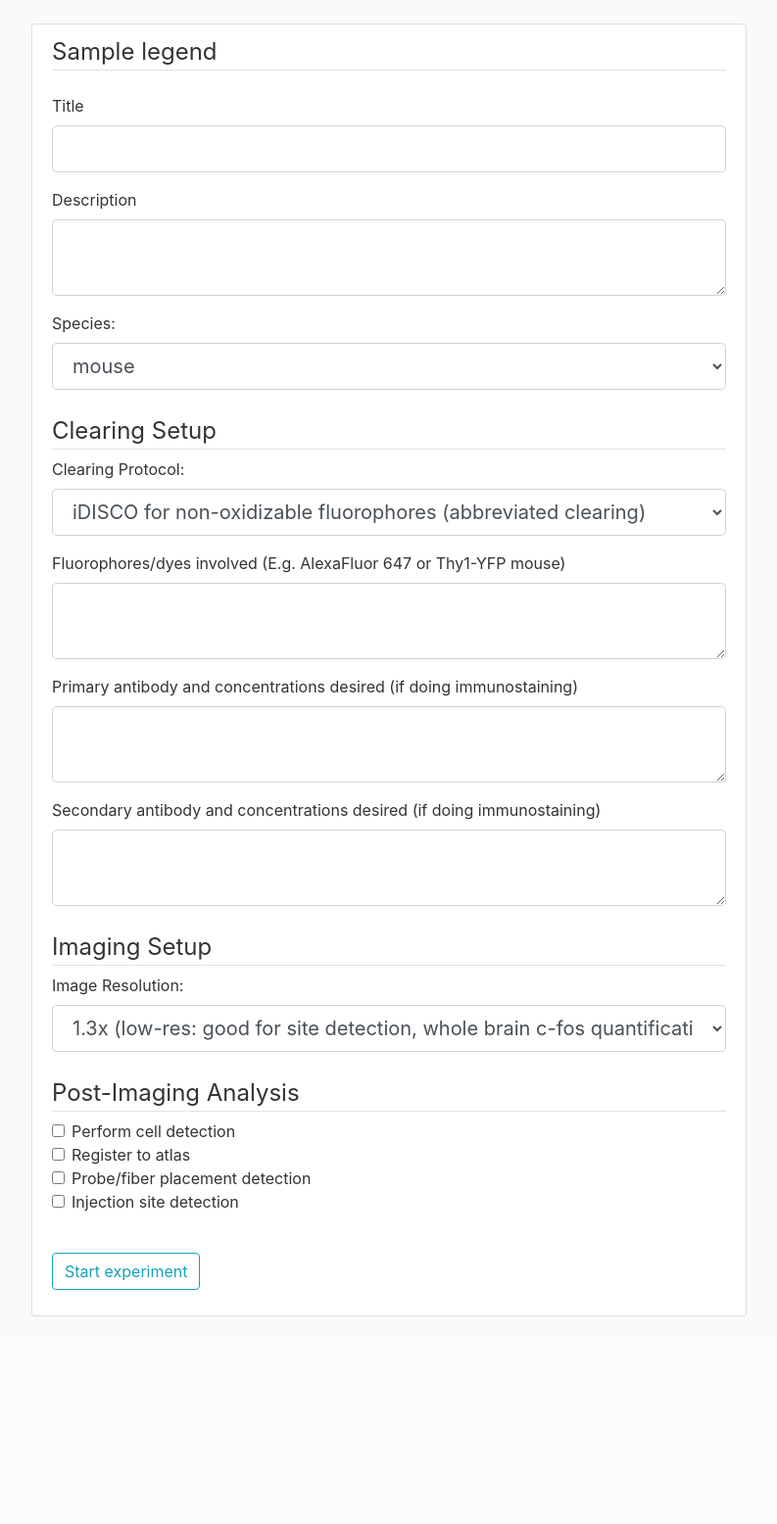
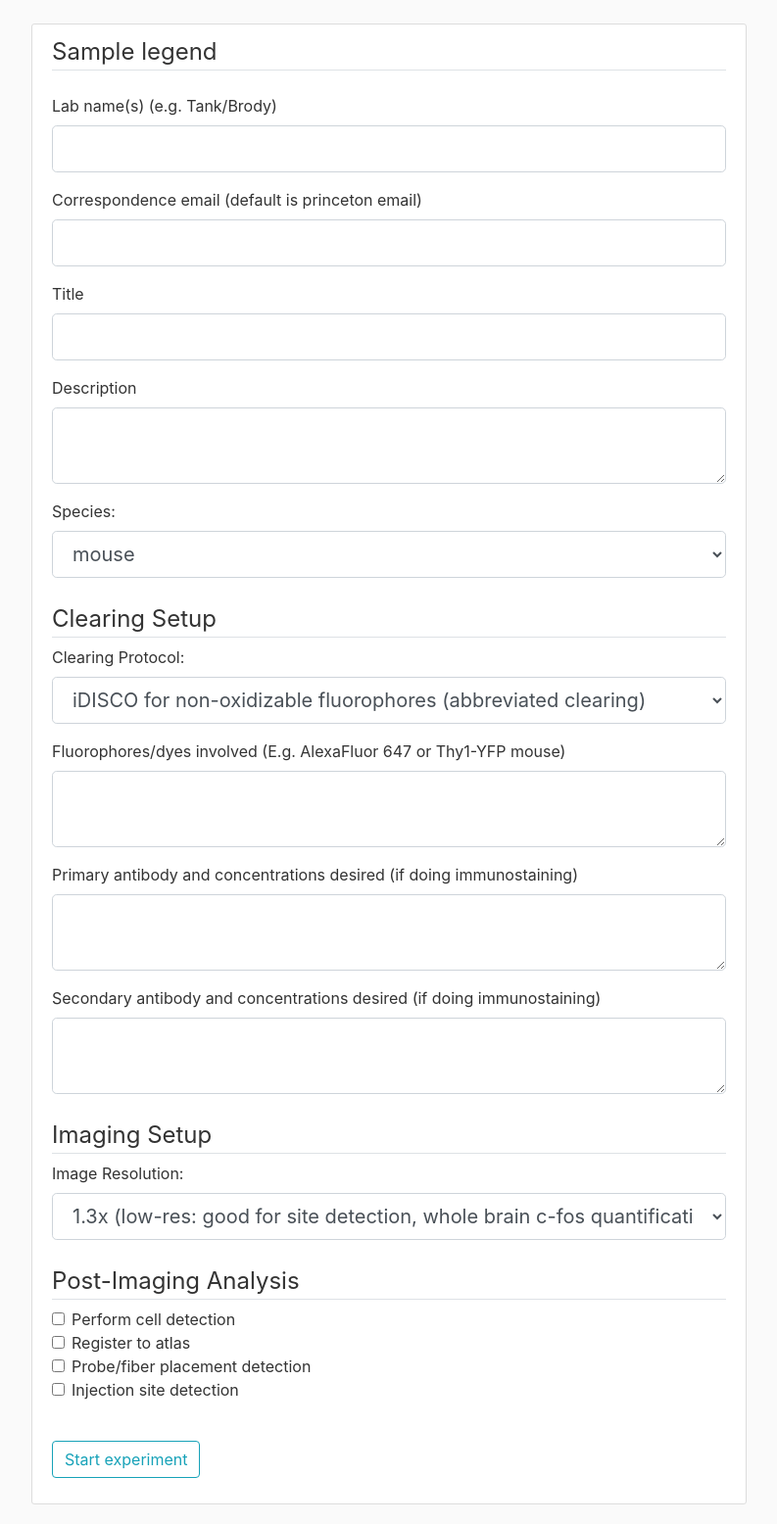
Before and after one commit to BrainCOGS/lightserv, a Flask app: template lightserv/templates/experiments/create_exp.html in a window 1280 px wide. Shown: the part 56-1612 px from the top of the page at 98% size, without its empty margins (53-846 px from the left). Before the commit the page ends 1400 px from the top, so only its background shows below. Run offline with Flask 2, Linux system fonts and the light colour scheme; the template is opened without the code that fills it: values that come from a table or form of the project are taken from there, most other values are stand-ins (such as "Sample title", 1, 10 or a date in 2020); parts of the project's set-up code (start-up, migrations or seed data) failed here and were passed over; some libraries are stand-ins or nearby versions.

Commit message:
add labname and correspondence email to experiment table; email -> princeton_email in user table

```diff
--- a/lightserv/experiments/forms.py
+++ b/lightserv/experiments/forms.py
@@ -1,13 +1,16 @@
 from flask_wtf import FlaskForm
 from wtforms import StringField, SubmitField, TextAreaField, SelectField, BooleanField
-from wtforms.validators import DataRequired, Length, InputRequired, ValidationError
+from wtforms.validators import DataRequired, Length, InputRequired, ValidationError, Email
 # from lightserv.models import Experiment
 
 class ExpForm(FlaskForm):
 	""" The form for requesting a new experiment/dataset """
-
 	title = StringField('Title',validators=[DataRequired(),Length(max=100)])
 	description = TextAreaField('Description',validators=[DataRequired(),Length(max=250)])
+	labname = StringField('Lab name(s) (e.g. Tank/Brody)',validators=[DataRequired(),Length(max=100)])
+	correspondence_email = StringField('Correspondence email (default is princeton email)',
+		validators=[DataRequired(),Length(max=100),Email()])
+
 	species = SelectField('Species:', choices=[('mouse','mouse'),('rat','rat'),('primate','primate'),('marsupial','marsupial')],validators=[InputRequired(),Length(max=50)]) # for choices first element of tuple is the value of the option, the second is the displayed text
 	clearing_protocol = SelectField('Clearing Protocol:', choices= \
 		[('iDISCO abbreviated clearing','iDISCO for non-oxidizable fluorophores (abbreviated clearing)'),
--- a/lightserv/main/routes.py
+++ b/lightserv/main/routes.py
@@ -67,7 +67,7 @@ def login():
 	all_usernames = db.User().fetch('username')
 	if username not in all_usernames:
 		email = username + '@princeton.edu'
-		user_dict = {'username':username,'email':email}
+		user_dict = {'username':username,'princeton_email':email}
 		db.User().insert1(user_dict)
 		logger.info(f"Added {username} to User table in database")
 	logger.info(session)
--- a/lightserv/templates/experiments/create_exp.html
+++ b/lightserv/templates/experiments/create_exp.html
@@ -5,6 +5,32 @@
 			{{ form.hidden_tag() }}
 			<fieldset class="form-group">
 				<legend class="border-bottom mb-4">{{ legend }}</legend>
+				<div class="form-group">
+					{{ form.labname.label(class="form-control-label") }}
+					{% if form.labname.errors %}
+						{{ form.labname(class="form-control form-control-lg is-invalid") }}
+						<div class="invalid-feedback">
+							{% for error in form.labname.errors %}
+								<span>{{ error }}</span>
+							{% endfor %}
+						</div>
+					{% else %}
+						{{ form.labname(class="form-control form-control-lg") }}
+					{% endif %}
+				</div>
+				<div class="form-group">
+					{{ form.correspondence_email.label(class="form-control-label") }}
+					{% if form.correspondence_email.errors %}
+						{{ form.correspondence_email(class="form-control form-control-lg is-invalid") }}
+						<div class="invalid-feedback">
+							{% for error in form.correspondence_email.errors %}
+								<span>{{ error }}</span>
+							{% endfor %}
+						</div>
+					{% else %}
+						{{ form.correspondence_email(class="form-control form-control-lg") }}
+					{% endif %}
+				</div>
 				<div class="form-group">
 					{{ form.title.label(class="form-control-label") }}
 					{% if form.title.errors %}
--- a/setup_schema.py
+++ b/setup_schema.py
@@ -17,7 +17,7 @@ class User(dj.Lookup):
     # Users of the light sheet microscope
     username : varchar(20)      # user in the lab
     ---
-    email       : varchar(50)
+    princeton_email       : varchar(50)
     """
 
 @schema
@@ -26,12 +26,14 @@ class Experiment(dj.Manual):
     experiment_id           :   smallint auto_increment    # allowed here are sql datatypes.
     ----
     -> User
+    labname                 :   varchar(50)
+    correspondence_email    :   varchar(100)
     title                   :   varchar(100)
     description             :   varchar(250)
     notes = ""              :   varchar(1000)
     species                 :   varchar(50)
     clearing_protocol       :   enum("iDISCO+_immuno","iDISCO abbreviated clearing","iDISCO abbreviated clearing (rat)","uDISCO","iDISCO_EdU")
-    clearing_progress       :   enum("incomplete","complete")
+    clearing_progress       :   enum("incomplete","in progress","complete")
     fluorophores            :   varchar(100)
     antibody1               :   varchar(100)
     antibody2               :   varchar(100)
```
Also changed, not shown: lightserv/experiments/routes.py (+13 -9 lines).
